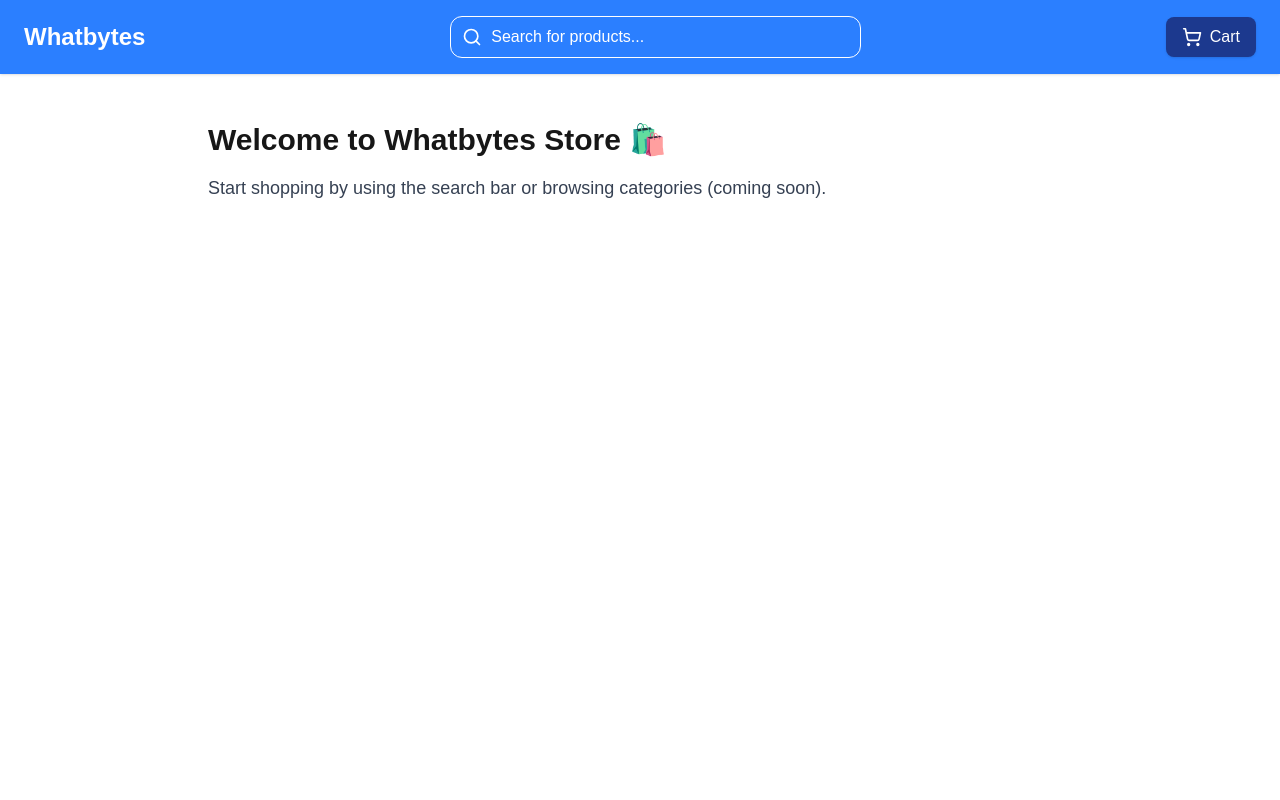
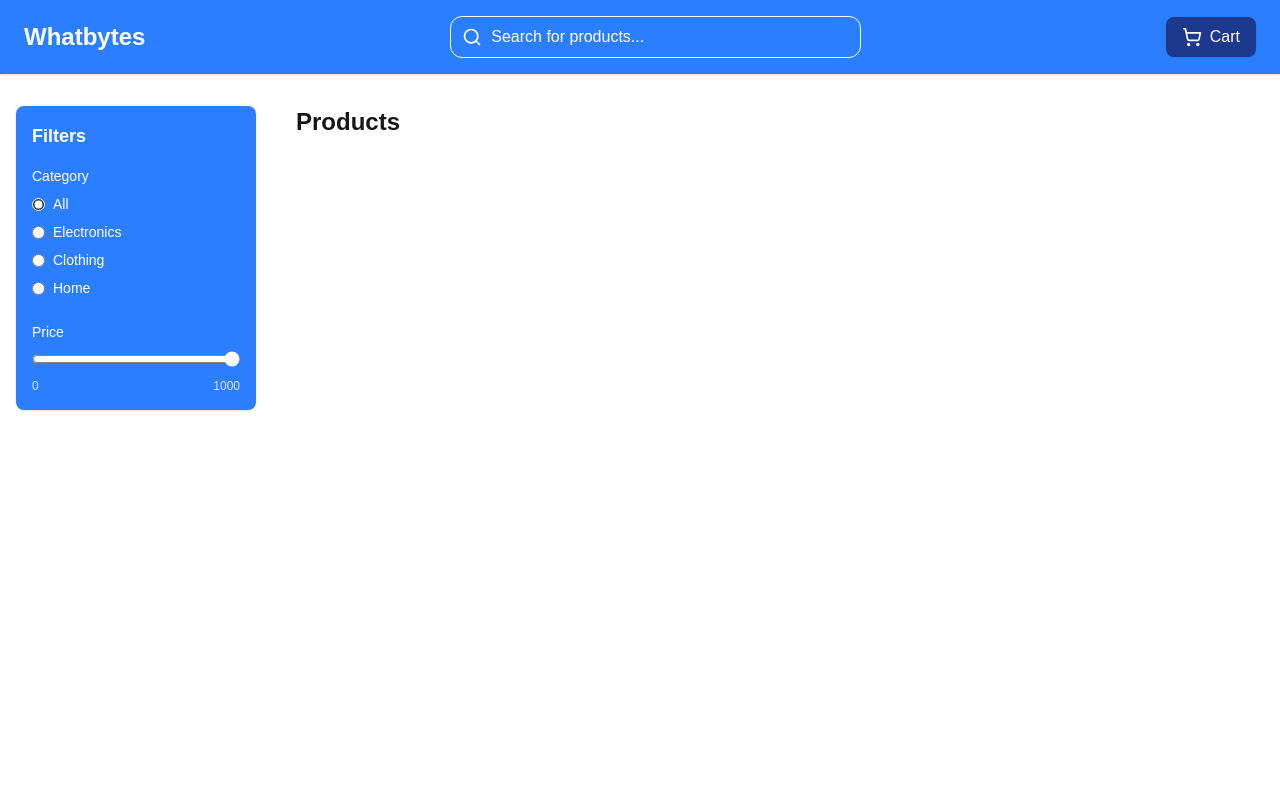
Before and after one commit to md-sameer1/whatBytes-store, a Next.js app: page / in a window 1280 px wide. Shown: the top 800 px of the page. Built offline with nearby package versions, Linux system fonts and the light colour scheme.

Commit message:
feat: added sidebar

```diff
--- a/app/page.tsx
+++ b/app/page.tsx
@@ -1,11 +1,44 @@
-export default function Home() {
+"use client";
+
+import { useState } from "react";
+import Sidebar from "@/components/SideBar";
+
+export default function HomePage() {
+  const [showFilters, setShowFilters] = useState(false);
+
   return (
-    <main className="max-w-4xl mx-auto px-4 py-12">
-      <h1 className="text-3xl font-bold mb-4">Welcome to Whatbytes Store 🛍️</h1>
-      <p className="text-gray-700 text-lg">
-        Start shopping by using the search bar or browsing categories (coming
-        soon).
-      </p>
-    </main>
+    <div className="max-w-7xl mx-auto px-4 py-8">
+      <button
+        onClick={() => setShowFilters(true)}
+        className="sm:hidden bg-blue-500 text-white px-4 py-2 rounded mb-4">
+        Show Filters
+      </button>
+
+      <div className="flex flex-col sm:flex-row gap-6">
+        <aside className="hidden sm:block sm:w-64">
+          <Sidebar />
+        </aside>
+
+        {showFilters && (
+          <div className="fixed inset-0 bg-black/50 z-50 flex justify-end sm:hidden">
+            <div className="w-3/4 max-w-sm bg-gray-600 h-full p-4 shadow-lg overflow-auto">
+              <div className="flex justify-between items-center mb-4">
+                <h2 className="text-lg font-semibold">Filters</h2>
+                <button
+                  onClick={() => setShowFilters(false)}
+                  className="text-gray-800 hover:text-black">
+                  ✕
+                </button>
+              </div>
+              <Sidebar />
+            </div>
+          </div>
+        )}
+
+        <section className="flex-1">
+          <h1 className="text-2xl font-bold mb-4">Products</h1>
+        </section>
+      </div>
+    </div>
   );
 }
--- a/components/SideBar.tsx
+++ b/components/SideBar.tsx
@@ -0,0 +1,52 @@
+"use client";
+
+import { useState } from "react";
+
+export default function Sidebar() {
+  const [selectedCategory, setSelectedCategory] = useState("all");
+  const [price, setPrice] = useState(1000);
+
+  return (
+    <aside className="bg-blue-500 text-white rounded-lg shadow p-4 w-full sm:w-60">
+      <h2 className="text-lg font-semibold mb-4">Filters</h2>
+
+      <div className="mb-6">
+        <h3 className="text-sm font-medium mb-2">Category</h3>
+        <div className="flex flex-col gap-2 text-sm">
+          {["all", "electronics", "clothing", "home"].map((category) => (
+            <label
+              key={category}
+              className="flex items-center gap-2 capitalize">
+              <input
+                type="radio"
+                name="category"
+                value={category}
+                checked={selectedCategory === category}
+                onChange={() => setSelectedCategory(category)}
+                className="accent-white"
+              />
+              {category}
+            </label>
+          ))}
+        </div>
+      </div>
+
+      <div>
+        <h3 className="text-sm font-medium mb-2">Price</h3>
+        <input
+          type="range"
+          min="0"
+          max="1000"
+          step="50"
+          value={price}
+          onChange={(e) => setPrice(Number(e.target.value))}
+          className="w-full accent-white"
+        />
+        <div className="flex justify-between text-xs mt-1 text-white/80">
+          <span>0</span>
+          <span>1000</span>
+        </div>
+      </div>
+    </aside>
+  );
+}
```
